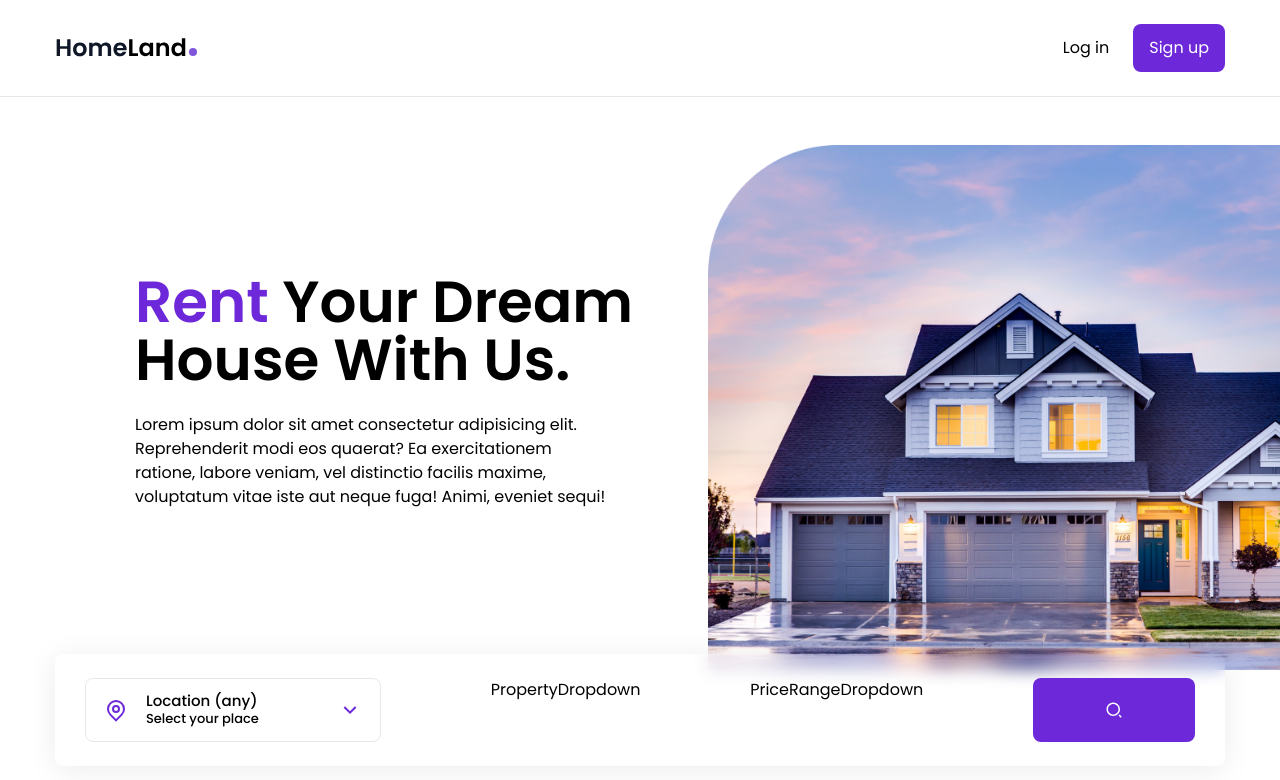
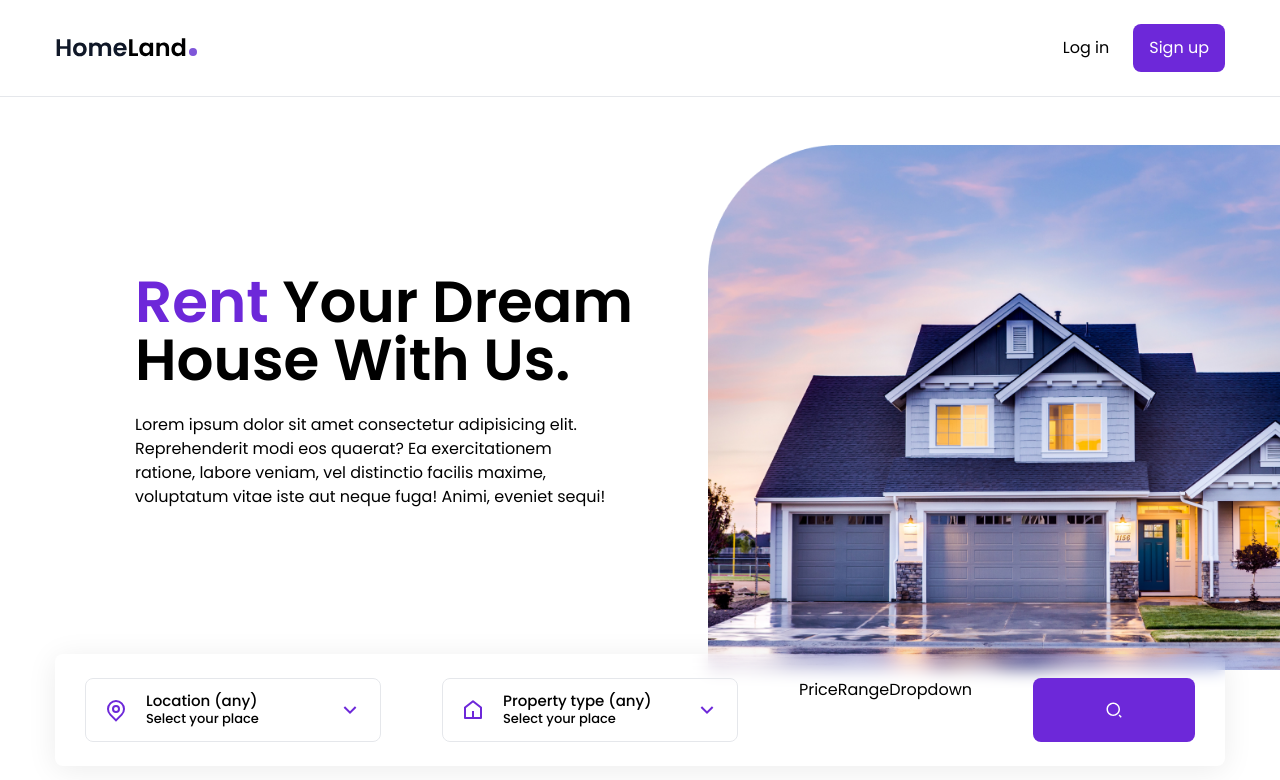
Before and after one commit to sasa-potezica/real-estate, a React (Create React App) app: page / in a window 1280 px wide. Shown: the top 780 px of the page. Built offline with nearby package versions, Linux system fonts and the light colour scheme.

Commit message:
Implement PropertyDropdown component with dynamic property selection

```diff
--- a/src/components/CountryDropdown.js
+++ b/src/components/CountryDropdown.js
@@ -23,7 +23,7 @@
           <RiArrowDownSLine className="dropdown-icon-secondary" />
         )}
       </Menu.Button>
-      <Menu.Items>
+      <Menu.Items className="dropdown-menu">
         {countries.map((country, index) => {
           return (
             <Menu.Item
--- a/src/components/HouseContext.js
+++ b/src/components/HouseContext.js
@@ -11,6 +11,22 @@
   const [properties, setProperties] = useState([]);
   const [price, setPrice] = useState("Price range (any)");
   const [loading, setLoading] = useState(false);
+
+  useEffect(() => {
+    const allCountries = houses.map((house) => {
+      return house.country;
+    });
+    const uniqueCountries = ["Location (any)", ...new Set(allCountries)];
+    setCountries(uniqueCountries);
+  }, []);
+
+  useEffect(() => {
+    const allProperties = houses.map((house) => {
+      return house.type;
+    });
+    const uniqueProperties = ["Location (any)", ...new Set(allProperties)];
+    setProperties(uniqueProperties);
+  }, []);
 
   return (
     <HouseContext.Provider
--- a/src/components/PropertyDropdown.js
+++ b/src/components/PropertyDropdown.js
@@ -1,7 +1,44 @@
-import React from 'react';
+import React, { useState, useEffect, useContext } from "react";
+import { RiHome5Line, RiArrowDownSLine, RiArrowUpSLine } from "react-icons/ri";
+import { Menu } from "@headlessui/react";
+import { HouseContext } from "./HouseContext";
 
 const PropertyDropdown = () => {
-  return <div>PropertyDropdown</div>;
+  const { property, setProperty, properties } = useContext(HouseContext);
+  const [isOpen, setIsOpen] = useState(false);
+  return (
+    <Menu as="div" className="dropdown relative">
+      <Menu.Button
+        onClick={() => setIsOpen(!isOpen)}
+        className="dropdown-btn w-full text-left"
+      >
+        <RiHome5Line className="dropdown-icon-primary" />
+        <div className="text-[15px] font-medium leading-tight">
+          <div>{property}</div>
+          <div className="text-[13px]">Select your place</div>
+        </div>
+        {isOpen ? (
+          <RiArrowUpSLine className="dropdown-icon-secondary" />
+        ) : (
+          <RiArrowDownSLine className="dropdown-icon-secondary" />
+        )}
+      </Menu.Button>
+      <Menu.Items className="dropdown-menu">
+        {properties.map((property, index) => {
+          return (
+            <Menu.Item
+              onClick={() => setProperty(property)}
+              className="cursor-pointer hover:text-violet-700 transition"
+              as="li"
+              key={index}
+            >
+              {property}
+            </Menu.Item>
+          );
+        })}
+      </Menu.Items>
+    </Menu>
+  );
 };
 
 export default PropertyDropdown;
```
